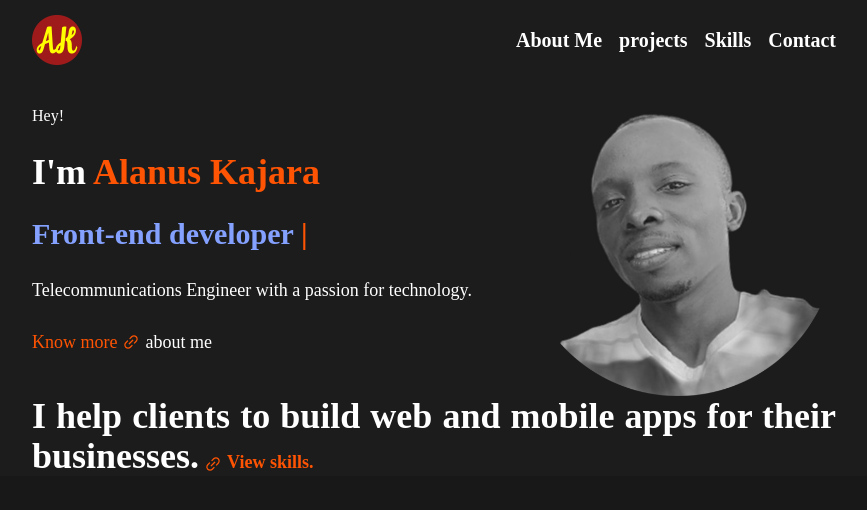
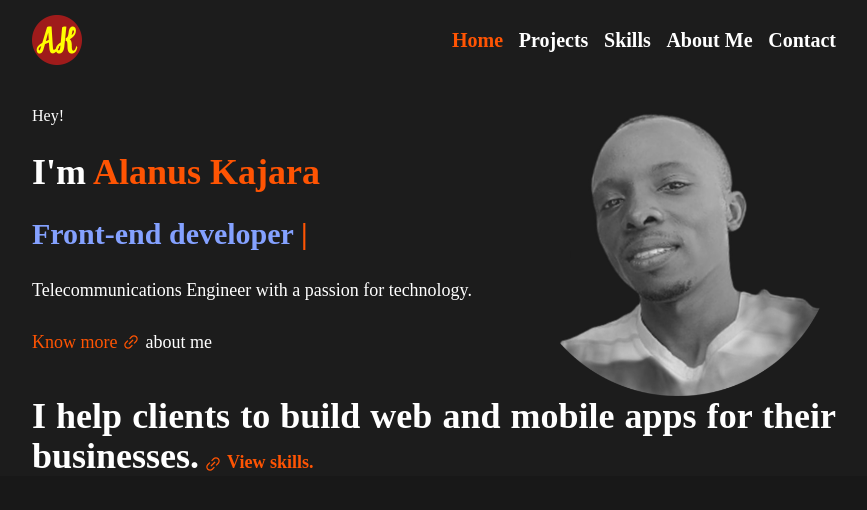
Before and after one commit to AlanusK/my-portfolio, a React (Create React App) app: page / in a window 1280 px wide. Shown: the top 510 px of the page, without its empty margins (206-1073 px from the left). Built offline with nearby package versions, Linux system fonts and the light colour scheme.

Commit message:
implement navigation to Header component

```diff
--- a/src/components/header/Header.js
+++ b/src/components/header/Header.js
@@ -1,19 +1,58 @@
 // dependencies
 import React from 'react';
 import logo from '../../resources/images/logo.png';
+import { Link, NavLink } from 'react-router-dom';
 
 export const Header = () => {
     return (
         <div className='h-20 flex items-center justify-between'>
-            <div>
+            <Link to='/'>
                 <img src={logo} width='50px' alt='logo' />
-            </div>
-            <nav className='w-80'>
-                <ul class='flex items-center justify-between font-bold text-xl'>
-                    <li>About Me</li>
-                    <li>projects</li>
-                    <li>Skills</li>
-                    <li>Contact</li>
+            </Link>
+
+            <nav className='w-96'>
+                <ul className='flex items-center justify-between font-bold text-xl'>
+                    <li>
+                        <NavLink
+                            to='/'
+                            end
+                            style={({ isActive }) => ({ color: isActive ? '#ff5403' : '#fff' })}
+                        >
+                            Home
+                        </NavLink>
+                    </li>
+                    <li>
+                        <NavLink
+                            to='/project'
+                            style={({ isActive }) => ({ color: isActive ? '#ff5403' : '#fff' })}
+                        >
+                            Projects
+                        </NavLink>
+                    </li>
+                    <li>
+                        <NavLink
+                            to='/skills'
+                            style={({ isActive }) => ({ color: isActive ? '#ff5403' : '#fff' })}
+                        >
+                            Skills
+                        </NavLink>
+                    </li>
+                    <li>
+                        <NavLink
+                            to='/about'
+                            style={({ isActive }) => ({ color: isActive ? '#ff5403' : '#fff' })}
+                        >
+                            About Me
+                        </NavLink>
+                    </li>
+                    <li>
+                        <NavLink
+                            to='/contact'
+                            style={({ isActive }) => ({ color: isActive ? '#ff5403' : '#fff' })}
+                        >
+                            Contact
+                        </NavLink>
+                    </li>
                 </ul>
             </nav>
         </div>
```
